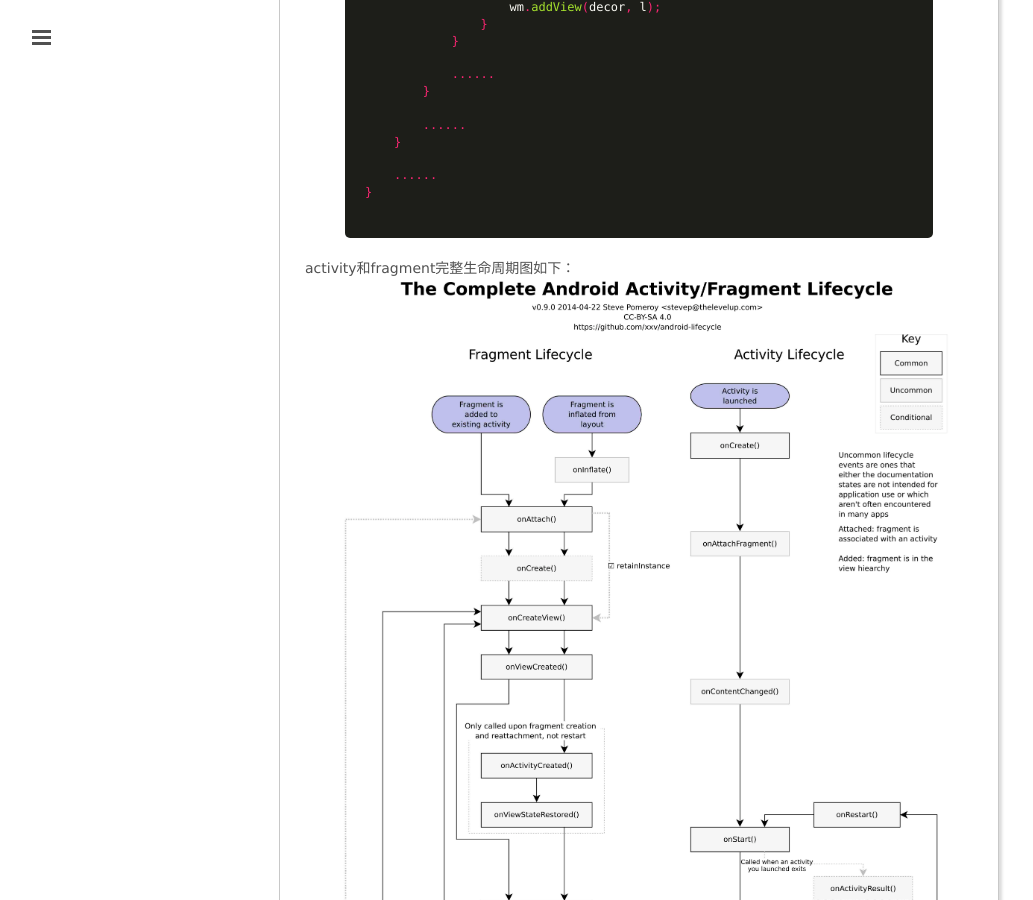
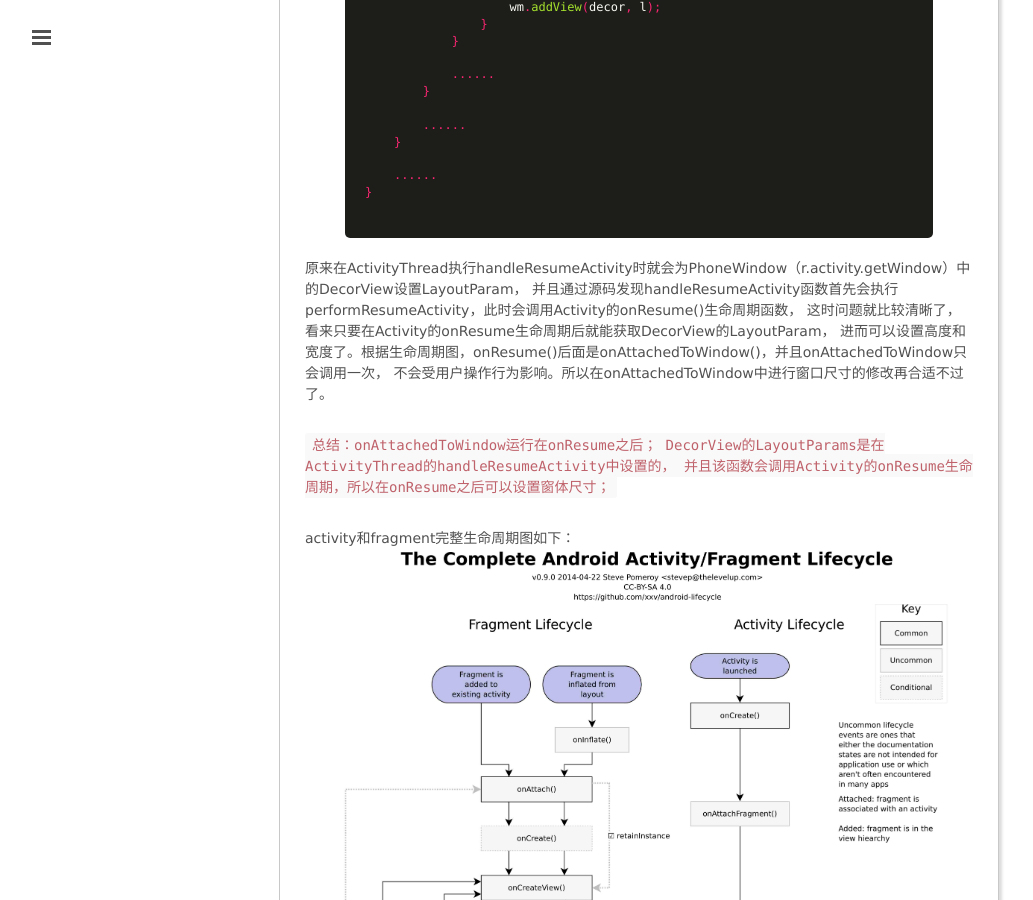
Before and after one commit to mxn21/mxn21.github.io, a Jekyll site: the page built from _posts/2015-7-1-重新认识activity生命周期.md, in a window 1280 px wide and 900 px high, scrolled down 12266 px. Shown: the whole window, without its empty margins (1-1034 px from the left). Built offline with Jekyll 4.4.1, drawn with Linux system fonts in a browser that asks for light colours; Markdown is read by kramdown in place of the engine named in the settings; comment, search, counter and statistics services are not loaded.

Commit message:
3242234
2342342

````diff
--- a/_posts/2015-7-1-重新认识activity生命周期.md
+++ b/_posts/2015-7-1-重新认识activity生命周期.md
@@ -484,8 +484,15 @@
 }
 	    {% endhighlight %}
 
+原来在ActivityThread执行handleResumeActivity时就会为PhoneWindow（r.activity.getWindow）中的DecorView设置LayoutParam，
+并且通过源码发现handleResumeActivity函数首先会执行performResumeActivity，此时会调用Activity的onResume()生命周期函数，
+这时问题就比较清晰了，看来只要在Activity的onResume生命周期后就能获取DecorView的LayoutParam，
+进而可以设置高度和宽度了。根据生命周期图，onResume()后面是onAttachedToWindow()，并且onAttachedToWindow只会调用一次，
+不会受用户操作行为影响。所以在onAttachedToWindow中进行窗口尺寸的修改再合适不过了。
 
-
+```总结：onAttachedToWindow运行在onResume之后；
+DecorView的LayoutParams是在ActivityThread的handleResumeActivity中设置的，
+并且该函数会调用Activity的onResume生命周期，所以在onResume之后可以设置窗体尺寸；```
 
 
 activity和fragment完整生命周期图如下：
````
